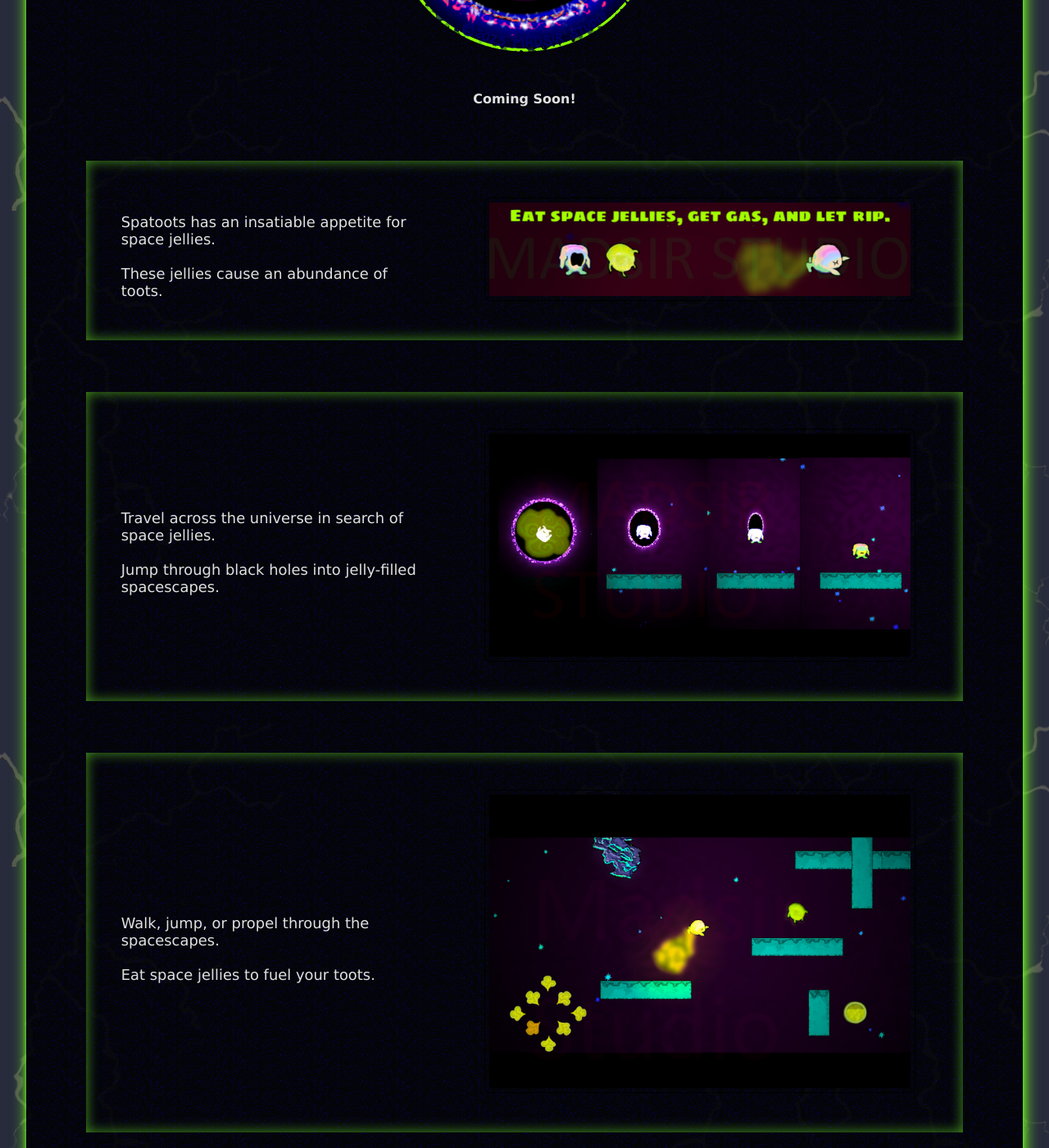
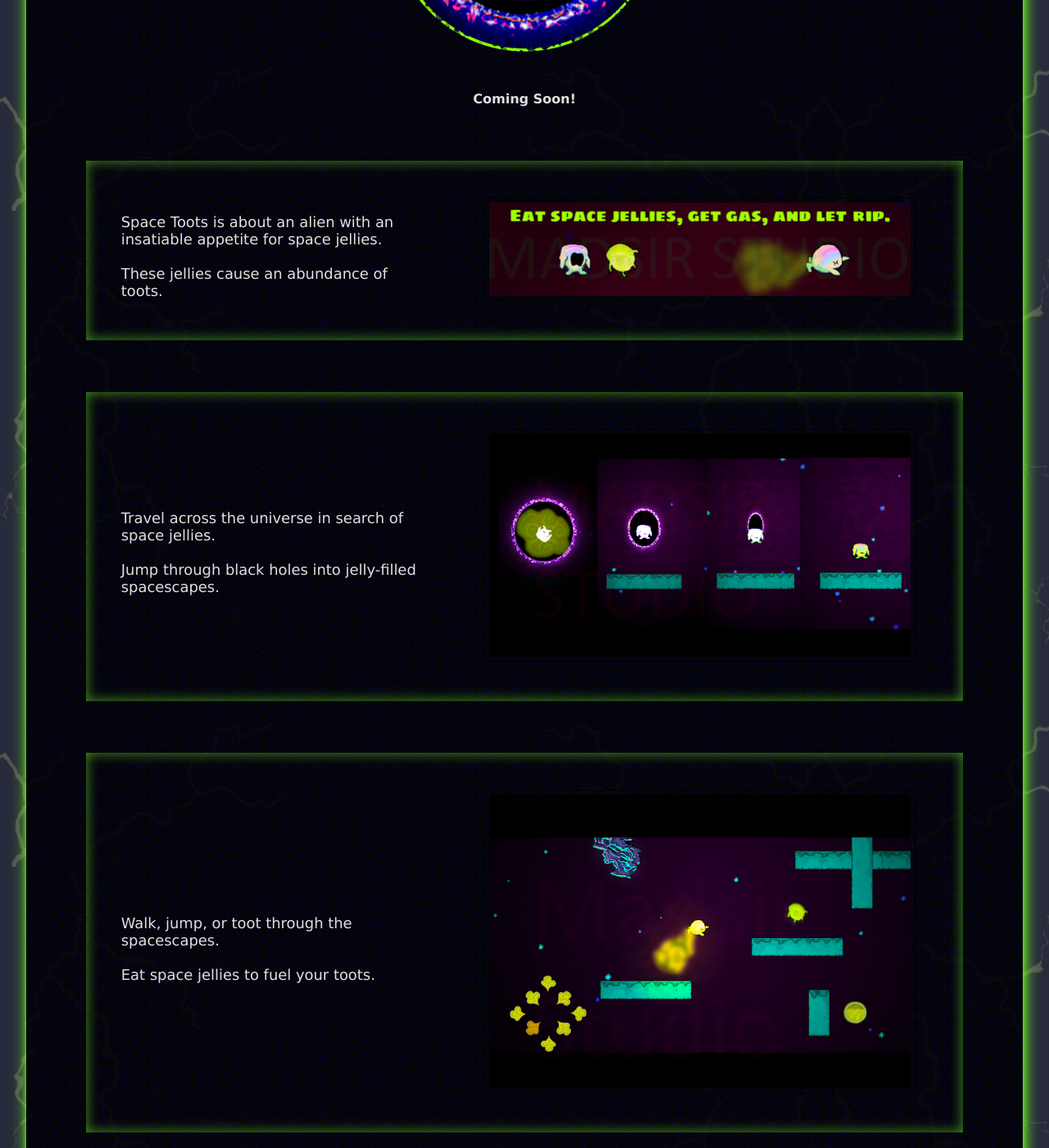
Before and after one commit to Madsir/madsirstudio.github.io, a Jekyll site: the page built from spacetoots/index.html, in a window 1280 px wide and 1400 px high, scrolled down 543 px. Shown: the whole window at 82% size. Built offline with Jekyll 4.4.1, drawn with Linux system fonts in a browser that asks for light colours; some of the changed text lies outside the part shown.

Commit message:
Update index.html

```diff
--- a/spacetoots/index.html
+++ b/spacetoots/index.html
@@ -132,7 +132,7 @@ width: 60%;
 		  <br><div class="around"><br><br><br>
 			    <div class="center">
 				<div class="fonter">
-				<p>Spatoots has an insatiable appetite for space jellies.<br><br>These jellies cause an abundance of toots.</p></div><br><br>
+				<p>Space Toots is about an alien with an insatiable appetite for space jellies.<br><br>These jellies cause an abundance of toots.</p></div><br><br>
 				    <div class="fonte">
 		<a href="/Assets/bouttoots.png"><img src="/Assets/bouttoots.png" alt="instruction" style="width:80%;display:block;margin-left:auto;margin-right:auto"></a><br></div><br>
 			    </div>
@@ -150,7 +150,7 @@ width: 60%;
 			  <br><div class="around"><br><br><br>
 				  <div class="center">
 					  <div class="fonter">
-				  <p>Walk, jump, or propel through the spacescapes.<br><br>Eat space jellies to fuel your toots.</p></div><br><br>
+				  <p>Walk, jump, or toot through the spacescapes.<br><br>Eat space jellies to fuel your toots.</p></div><br><br>
 					  <div class="fonte">
 	<a href="/Assets/spacescape2.png"><img src="/Assets/spacescape2.png" alt="walk, jump, toot, eat jellies." style="width:80%;display:block;margin-left:auto;margin-right:auto"></a><br></div>
 				  </div>
```
Also changed, not shown: other parts of spacetoots/index.html (+1 -1 lines).
